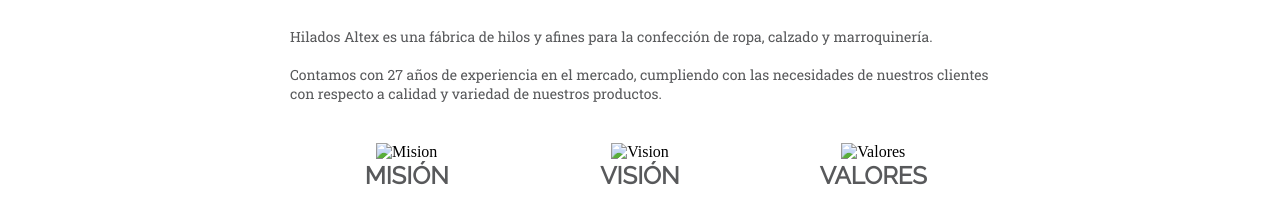
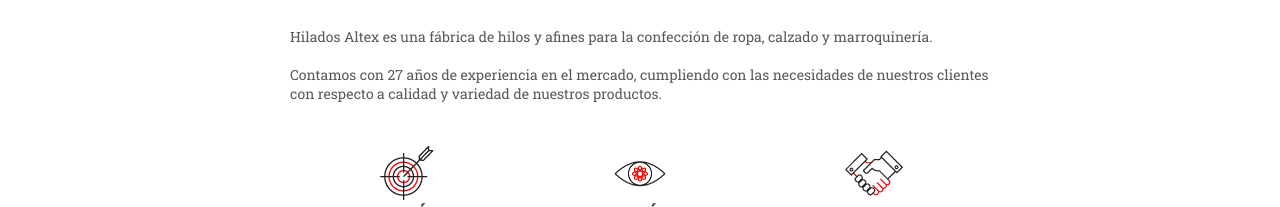
Before and after one commit to fermin-silva/altex, a plain HTML site: page index.html in a window 1280 px wide. Shown: the part 740-947 px from the top of the page. Drawn offline with nearby package versions, Linux system fonts and the light colour scheme; the site is published under a folder, as on GitHub Pages, so addresses that start at the root find nothing; a script that the page names is missing.

Commit message:
urls relativas

```diff
--- a/index.html
+++ b/index.html
@@ -38,9 +38,9 @@
 
   <div class="slider-wrapper theme-default">
         <div id="slider" class="nivoSlider">
-            <img src="/img/slide1.jpg" />
-            <img src="/img/slide2.jpg" />
-            <img src="/img/slide3.jpg" />
+            <img src="img/slide1.jpg" />
+            <img src="img/slide2.jpg" />
+            <img src="img/slide3.jpg" />
         </div>
 
 
@@ -56,9 +56,9 @@
 	</p>
 <table width="700" border="0" cellspacing="0" cellpadding="0">
   <tr>
-    <td width="233" align="center"><img src="/img/mision.png" width="60" height="60" alt="Mision" /></td>
-    <td width="234" align="center"><img src="/img/vision.png" alt="Vision" width="57" height="32" /></td>
-    <td width="233" align="center"><img src="/img/valores.png" width="65" height="54" alt="Valores" /></td>
+    <td width="233" align="center"><img src="img/mision.png" width="60" height="60" alt="Mision" /></td>
+    <td width="234" align="center"><img src="img/vision.png" alt="Vision" width="57" height="32" /></td>
+    <td width="233" align="center"><img src="img/valores.png" width="65" height="54" alt="Valores" /></td>
   </tr>
   <tr>
     <td><h2>MISIÓN</h2></td>
```
